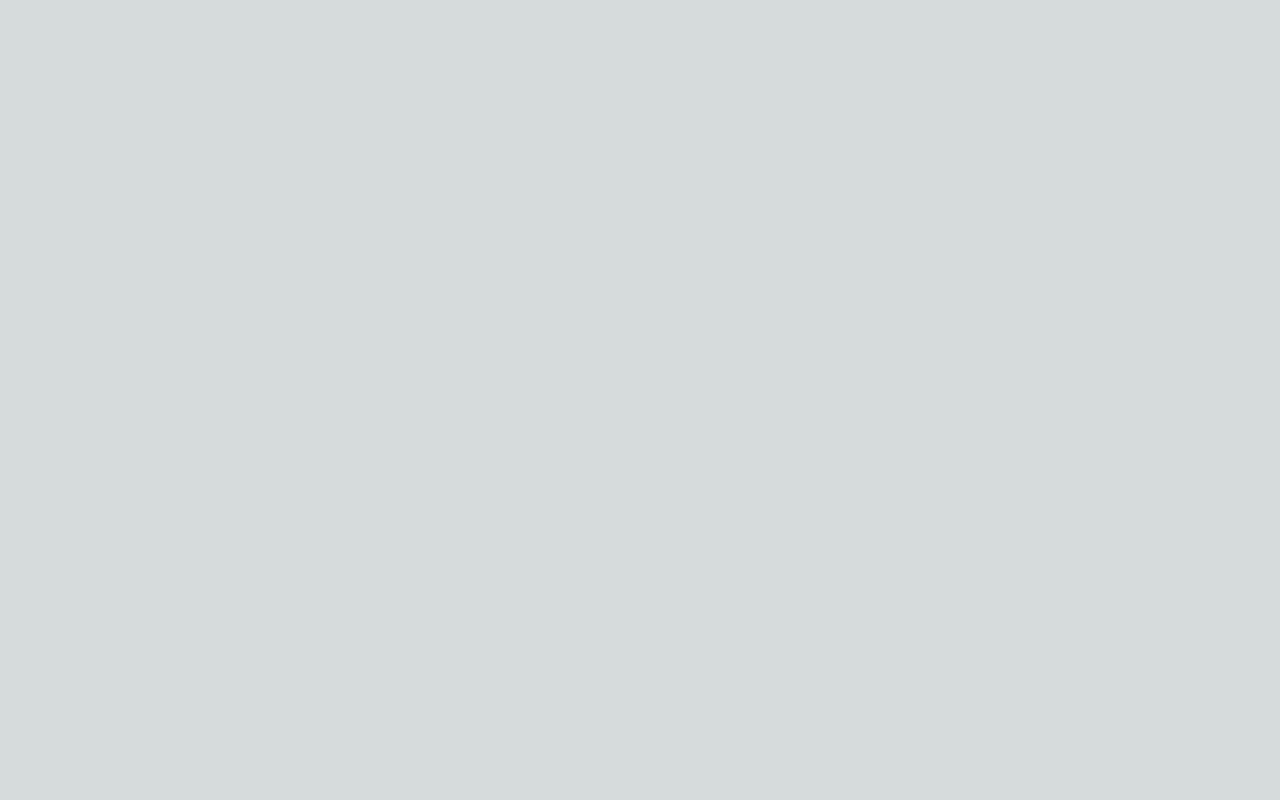
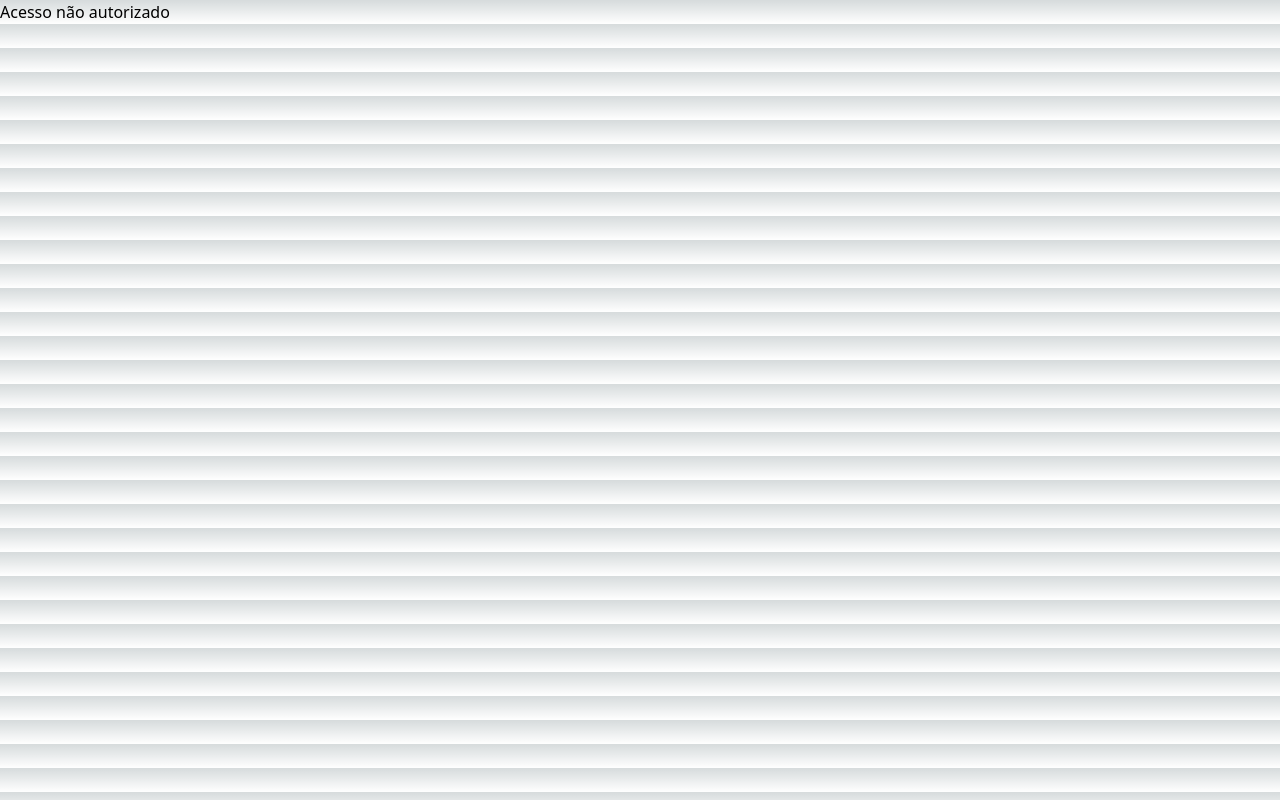
Before and after one commit to Calebbuffleben/task-maneger, a Next.js app: page /dashboard in a window 1280 px wide. Built offline with nearby package versions, Linux system fonts and the light colour scheme.

Commit message:
is logged changes

```diff
--- a/src/pages/dashboard/index.tsx
+++ b/src/pages/dashboard/index.tsx
@@ -5,7 +5,7 @@ const Dashboard = () => {
   const { isLoggedIn } = useContext(AuthContext)
 
   return (
-    isLoggedIn && <div className="bg-gray-100 min-h-screen p-4">
+    isLoggedIn ? <div className="bg-gray-100 min-h-screen p-4">
       {/* Sidebar */}
       <aside className="bg-white p-4 w-64 shadow-md rounded-lg">
         <h2 className="text-xl font-semibold mb-4">Projects</h2>
@@ -133,7 +133,7 @@ const Dashboard = () => {
           </form>
         </section>
       </main>
-    </div>
+    </div> : <div>Acesso não autorizado</div>
   )
 }
 
```
